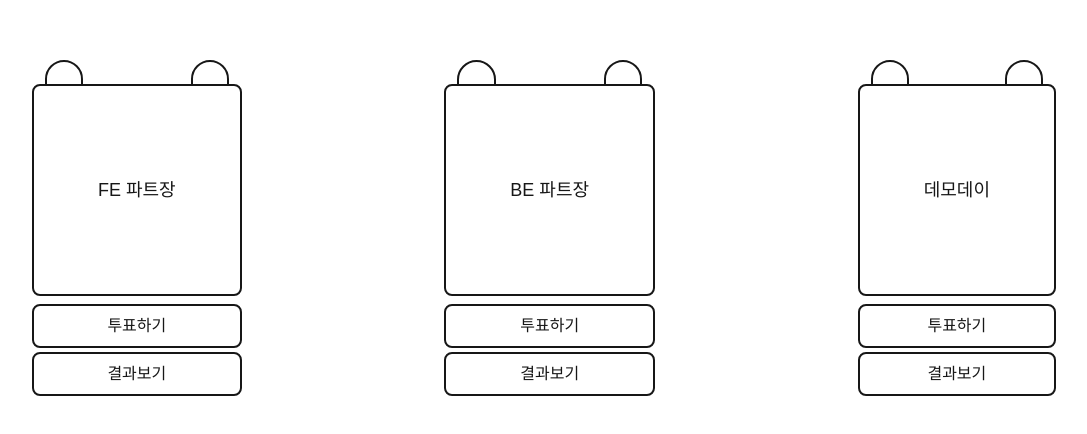
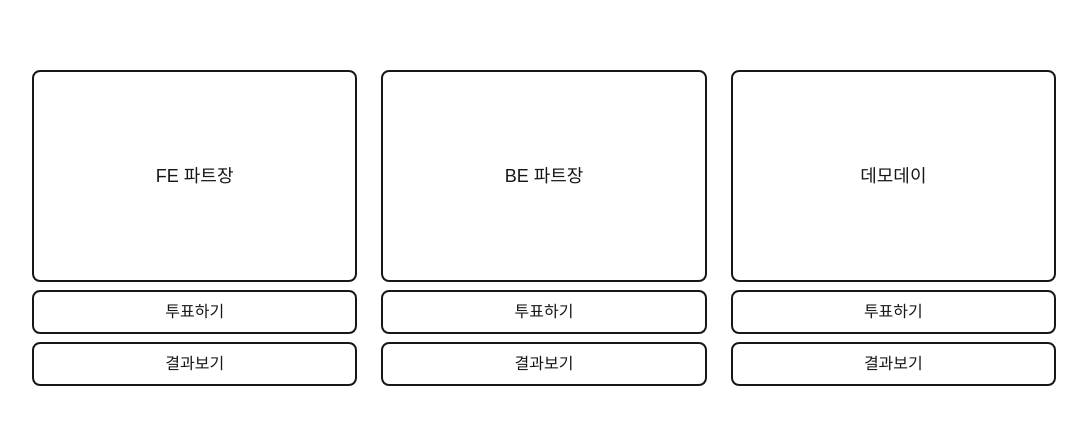
Before and after one commit to CEOS-22nd-CatchUP/next-vote-22nd, a Next.js app: page /vote in a window 1280 px wide. Shown: the part 172-606 px from the top of the page, without its empty margins (96-1183 px from the left). Built offline with nearby package versions, Linux system fonts and the light colour scheme.

Commit message:
style: 투표 메인 페이지 UI 그리드로 수정 #1

```diff
--- a/src/app/vote/page.tsx
+++ b/src/app/vote/page.tsx
@@ -4,17 +4,16 @@ import { voteCategories } from '@/constants/partCategories';
 export default function VoteMainPage() {
   return (
     <div className="flex min-h-screen items-center justify-center">
-      <div className="flex w-[80dvw] justify-between whitespace-nowrap">
+      <div className="my-5 grid w-[80dvw] grid-cols-1 gap-6 whitespace-nowrap md:grid-cols-3">
         {voteCategories.map((category) => (
-          <div key={category.name}>
-            <div className="mx-[1vw] -mb-[1.5px] flex justify-between">
-              <div className="h-[2vw] w-[3vw] rounded-t-full border-2"></div>
-              <div className="h-[2vw] w-[3vw] rounded-t-full border-2"></div>
-            </div>
+          <div key={category.name} className="flex flex-col items-center">
+            {/* 카테고리 */}
             <div className="border-foreground mb-2 w-full rounded-lg border-2 px-[5vw] py-[7vw] text-center text-lg font-medium">
               {category.name}
             </div>
-            <div className="flex w-full flex-col gap-1">
+
+            {/* 버튼 */}
+            <div className="flex w-full flex-col gap-2">
               <Link
                 href={category.voteUrl}
                 className="border-foreground w-full cursor-pointer rounded-lg border-2 py-2 text-center"
```
